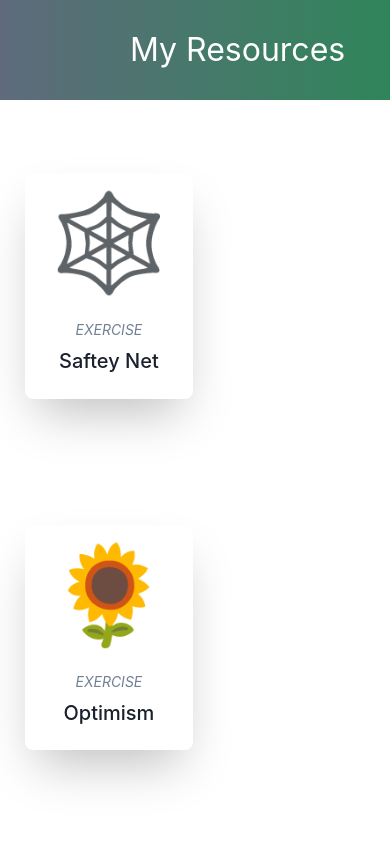
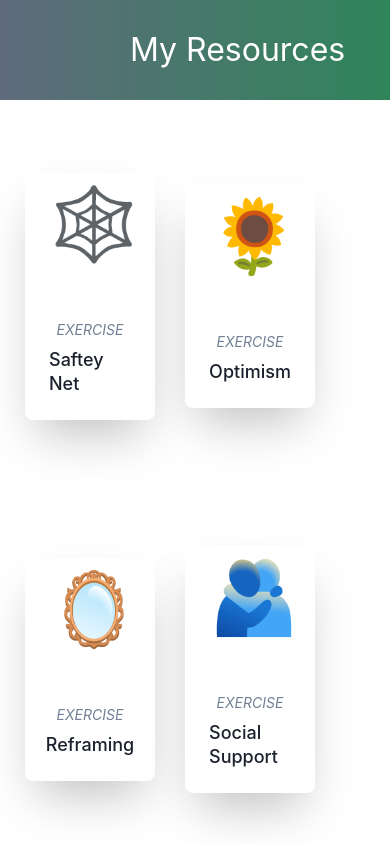
Before and after one commit to TUBerlin-Kopfsachen-Browser-Frontend/kopfsachen-app, a React (Create React App) app: page /resources in a window 390 px wide. Shown: the top 844 px of the page. Built offline with nearby package versions, Linux system fonts and the light colour scheme.

Commit message:
set resource card width for mobile and non mobile

```diff
--- a/src/components/ChooseMood.js
+++ b/src/components/ChooseMood.js
@@ -10,6 +10,7 @@ import {
   RadioGroup,
   Stack,
   Textarea,
+  useColorModeValue,
 } from "@chakra-ui/react";
 import { m } from "framer-motion";
 
@@ -30,6 +31,7 @@ export default function ChooseMoodForm({ onSubmit }) {
               {...register("mood_type", { required: true })}
               value="positive"
               size="md"
+              colorScheme='success'
             >
               😄 Positive
             </Radio>
@@ -37,6 +39,7 @@ export default function ChooseMoodForm({ onSubmit }) {
               {...register("mood_type", { required: true })}
               value="neutral"
               size="md"
+              colorScheme='success'
             >
               😐 Neutral
             </Radio>
@@ -44,13 +47,15 @@ export default function ChooseMoodForm({ onSubmit }) {
               {...register("mood_type", { required: true })}
               value="negative"
               size="md"
+              colorScheme='success'
             >
               😞 Negative
             </Radio>
           </Stack>
         </RadioGroup>
-        <FormLabel htmlFor="mood_type">Enter more detail here:</FormLabel>
+        <FormLabel htmlFor="mood_type">You can enter more detail here:</FormLabel>
         <Textarea
+          focusBorderColor={useColorModeValue("neutral.400", "neutral.100" )}
           id="description"
           placeholder="description"
           {...register("mood_descr", {
@@ -63,9 +68,10 @@ export default function ChooseMoodForm({ onSubmit }) {
       </FormControl>
       <Button
         mt={4}
+        mb={3}
         isLoading={isSubmitting}
         type="submit"
-        colorScheme="primary"
+        colorScheme="success"
       >
         Submit
       </Button>
--- a/src/components/ResourceCard.js
+++ b/src/components/ResourceCard.js
@@ -8,16 +8,17 @@ import {
   Image,
 } from "@chakra-ui/react";
 import { Link } from "react-router-dom";
+import { useMobile } from "../components/utils"
 
 export default function ResourceCard({ title, emoji, emojiaria, link, image }) {
+  const mobile = useMobile();
   return (
     <Link to={link}>
       <Center py={12}>
         <Box
           role={"group"}
           p={6}
-          maxW={"330px"}
-          w={"full"}
+          width={mobile ? '130px' :'200px'}
           bg={useColorModeValue("white", "gray.800")}
           boxShadow={"2xl"}
           rounded={"lg"}
@@ -79,7 +80,7 @@ export default function ResourceCard({ title, emoji, emojiaria, link, image }) {
               },
             }}
           >
-            <Text pt={5} role="img" aria-label={emojiaria} fontSize="8xl" textAlign='center'>
+            <Text pt={5} role="img" aria-label={emojiaria} fontSize={mobile ? "7xl" : "8xl"} textAlign='center'>
               {emoji}
             </Text>
           </Box>
@@ -92,7 +93,7 @@ export default function ResourceCard({ title, emoji, emojiaria, link, image }) {
             >
               Exercise
             </Text>
-            <Heading fontSize={"xl"} fontFamily={"body"} fontWeight={500}>
+            <Heading fontSize={mobile ? "lg" : "xl"} fontFamily={"body"} fontWeight={500}>
               {title}
             </Heading>
           </Stack>
--- a/src/routes/MoodDiary.tsx
+++ b/src/routes/MoodDiary.tsx
@@ -86,7 +86,7 @@ function SetMood({ onSubmit }: { onSubmit: (values: FieldValues) => void }) {
         <ModalOverlay />
         <ModalContent>
           <ModalHeader>How are you feeling today?</ModalHeader>
-          <ModalCloseButton />
+          <ModalCloseButton/>
           <ModalBody>
             <ChooseMoodForm
               onSubmit={(values: FieldValues) => {
--- a/src/routes/OptimismPreview.tsx
+++ b/src/routes/OptimismPreview.tsx
@@ -70,6 +70,7 @@ export default function OptimismPreview() {
             mt={10}
             pb={mobile ? 1 : "unset"}
             whiteSpace={mobile ? "initial" : "unset"}
+            onClick={() => navigate("/resources")}
           >
             Choose another strategy
           </Button>
--- a/src/routes/ReframingPreview.tsx
+++ b/src/routes/ReframingPreview.tsx
@@ -77,6 +77,7 @@ export default function ReframingPreview() {
             mr={3}
             mt={10}
             whiteSpace={mobile ? "initial" : "unset"}
+            onClick={() => navigate("/resources")}
           >
             Choose another strategy
           </Button>
--- a/src/routes/SituationControlPreview.tsx
+++ b/src/routes/SituationControlPreview.tsx
@@ -77,12 +77,12 @@ export default function SituationControlPreview() {
                         mr={3}
                         mt={10}
                         whiteSpace={mobile ? "initial" : "unset"}
+                        onClick={() => navigate("/resources")}
                     >
                         Choose another strategy
                     </Button>
                     <Button
                         colorScheme="success"
-                        onClick={() => navigate("/resources/reframing")}
                         whiteSpace={mobile ? "initial" : "unset"}
                         pb={mobile ? 1 : "unset"}
                         mt={10}
--- a/src/routes/SocialSupportPreview.tsx
+++ b/src/routes/SocialSupportPreview.tsx
@@ -71,6 +71,7 @@ export default function SocialSupport() {
             mt={10}
             pb={mobile ? 1 : "unset"}
             whiteSpace={mobile ? "initial" : "unset"}
+            onClick={() => navigate("/resources")}
           >
             Choose another strategy
           </Button>
```
